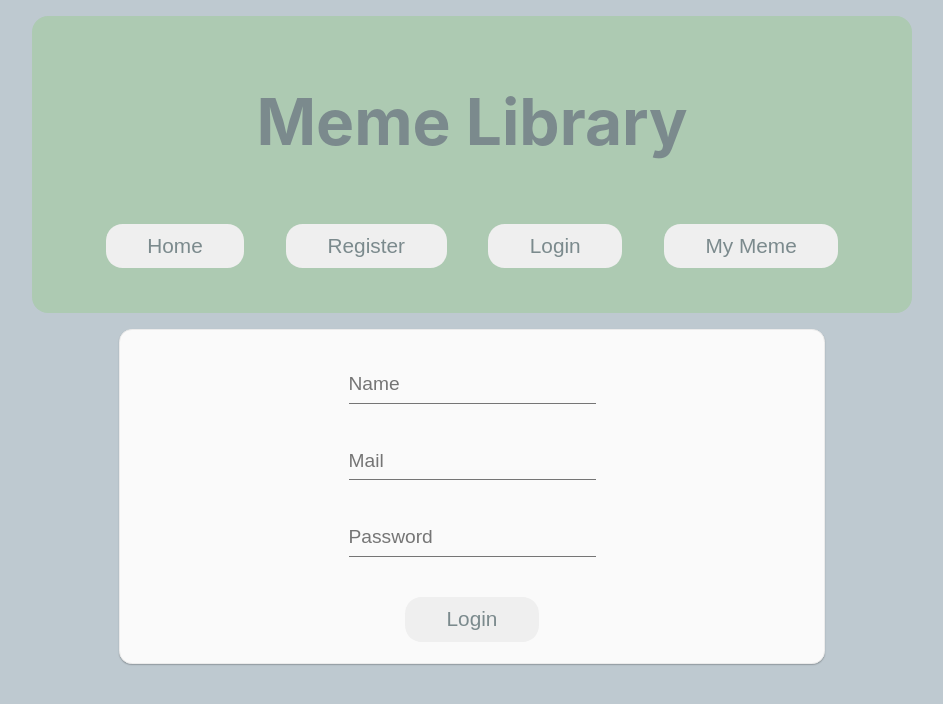
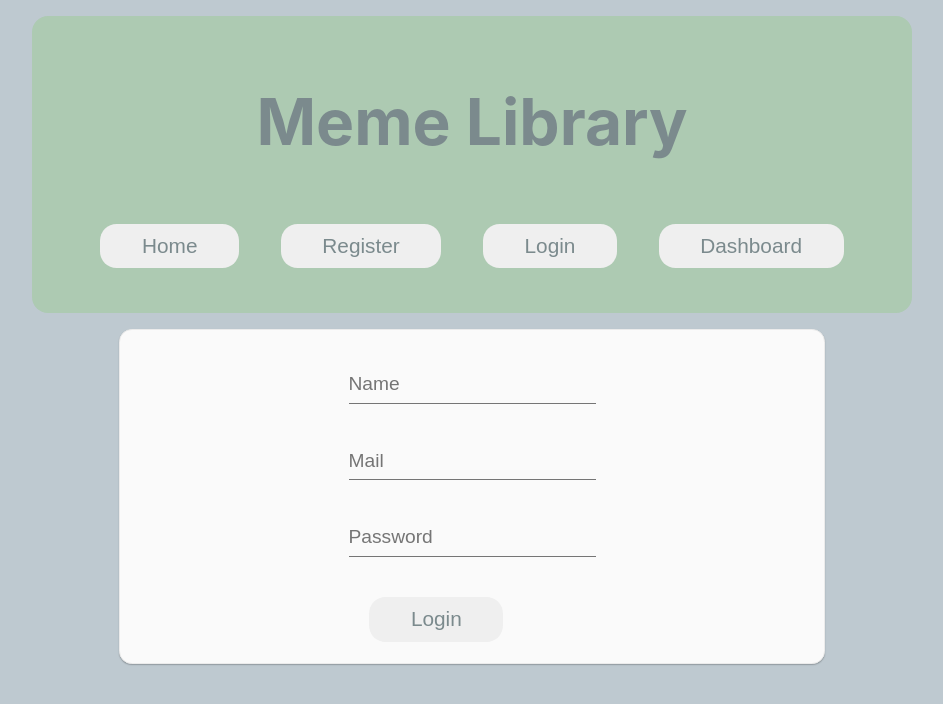
Before and after one commit to carinak6/MemeLibrary, a React (Create React App) app in the folder front/meme-library/: page /Register in a window 1280 px wide. Shown: the top 704 px of the page, without its empty margins (168-1111 px from the left). Built offline with nearby package versions, Linux system fonts and the light colour scheme; no server answers.

Commit message:
added register and backend communication

```diff
--- a/front/meme-library/src/components/displayMemeComponent.tsx
+++ b/front/meme-library/src/components/displayMemeComponent.tsx
@@ -9,14 +9,10 @@ type memeAPI = {
       original:
       {url:string}}
     }
-type tokenAuth = {
-  token:string,
-  setToken:string,
-}
+
 
 const DisplayMeme = () => {
   const [Memes, SetMemes] = useState<memeAPI[]>([]);
-    const [token, setToken] = useState<tokenAuth>();
 
 // `http://api.giphy.com/v1/gifs/trending?api_key=${process.env.REACT_APP_GIPHY_KEY}&limit=100`
 
@@ -48,3 +44,51 @@ type tokenAuth = {
 }
 
 export default DisplayMeme
+
+
+// import React, {useState, useEffect} from 'react';
+// import axios from 'axios'
+
+
+// type memeAPI = {
+//   id:string;
+//   name:string;
+//   url_image:string;
+//   array?: Array<string>
+//   }
+
+// const DisplayMeme = () => {
+//   const [Memes, SetMemes] = useState<memeAPI[]>([]);
+
+// // `http://api.giphy.com/v1/gifs/trending?api_key=${process.env.REACT_APP_GIPHY_KEY}&limit=100`
+
+// useEffect(() => {
+//   fetch("http://localhost:3500/api/allMemes/").then(x => x.json()
+//       .then(response => {
+//         console.log(response)
+//         SetMemes(response.results)
+//       }));
+// }, []);
+
+//   return (
+//   <div className="App">
+
+// <section className="Memes-container">
+
+//   <div className="Memes-img">
+
+//   {Memes.map(meme => {
+
+//     return  <img key={meme.id} src={meme.url_image} alt={meme.name}/>
+
+
+//     })
+//   }
+
+// </div>
+// </section>
+// </div>)
+
+// }
+
+// export default DisplayMeme
--- a/front/meme-library/src/components/loginComponent.tsx
+++ b/front/meme-library/src/components/loginComponent.tsx
@@ -11,29 +11,37 @@ type userLogin = {
 
 
 const LoginPage = () => {
+
     const [{mail, password}, SetLoginUser] = useState<userLogin>({
         mail: '',
         password: '',
 
     })
 
-    const  login = async () => {
-        await axios({
-            method: "POST",
-            data: {
-                userMail: mail,
-                userPassword: password,
+    async function login(e){
 
-            },
-            // withCredentials: true,
-            url: 'http://localhost:4000/login'
-        }).then((res) => console.log(res.data))
-        // SetLoginUser("")
+        e.preventDefault();
+        try {
+            //Ce sont les variables que mon back connait
+            const data = {
+                mail,
+                password
+            };
+
+            //Requete post au back qui sera changé pour le lien Azure
+            await axios.post("http://localhost:3500/api/login", data)
+
+        } catch (err) {
+            console.error(err)
+        }
+
     }
+
+
     return(
 
         <div className="formUser">
-
+        <form onSubmit={login}>
         <div className="group">
         <input className="log-input" type="mail" placeholder="Mail" name="mail" value={mail} onChange={(e) => SetLoginUser({
             mail: e.target.value,
@@ -49,86 +57,13 @@ const LoginPage = () => {
 
         })}/>
         </div>
+        <div>
+        <button className="user-btn" type="submit" onClick={login}>Login</button>
+        </div>
+        </form>
 
-        <button className="user-btn" type="submit" onClick={login}>Login</button>
         </div>
     )
 }
 
 export default LoginPage
-
-
-
-// import logo from './logo.svg';
-// import './App.css';
-// import { config } from './Config';
-// import { PublicClientApplication } from '@azure/msal-browser';
-// import { Component } from 'react';
-
-// class App extends Component {
-
-//   constructor(props) {
-//     super(props);
-//     this.state = {
-//       error: null,
-//       isAuthenticated: false,
-//       user: {}
-//     };
-//     this.login = this.login.bind(this)
-//     this.publicClientApplication = new PublicClientApplication({
-//       auth: {
-//         clientId: config.appId,
-//         redirectUri: config.redirectUri,
-//         authority:config.authority
-//       },
-//       cache: {
-//         cacheLocation: "sessionStorage",
-//         storeAuthStateInCookie: true
-//       }
-//     });
-//   }
-
-
-// async login() {
-//   try {
-//     await this.publicClientApplication.loginPopup(
-//       {
-//         scopes: config.scopes,
-//         prompt: "select_account"
-//       }
-//     );
-//     this.setState({isAuthenticated:true})
-//   }
-//   catch(err) {
-//     this.setState({
-//       isAuthenticated: false,
-//       user: {},
-//       error: err
-//     });
-//   }
-// }
-
-// logout() {
-//   this.publicClientApplication.logout()
-// }
-
-
-// render(){
-//   return (
-//     <div className="App">
-//       <header className="App-header">
-//         <img src={logo} className="App-logo" alt="logo" />
-//         {this.state.isAuthenticated ? <p>
-//           Successful logged in
-//           </p> :
-//           <p>
-//           <button onClick={() => this.login()}>Login in</button>
-//         </p>
-// }
-//       </header>
-//     </div>
-//   );
-// }
-// }
-
-// export default App;
--- a/front/meme-library/src/components/navbar.tsx
+++ b/front/meme-library/src/components/navbar.tsx
@@ -22,16 +22,12 @@ const Nav = ()=> {
         <Link to="/login"><button className="user-btn" id="Login">
             Login
         </button>
-        </Link>
-        <Link to="/dashboard"><button className="user-btn" id="dashboard">
-            My Meme
+    </Link>
+    <Link to="/dashboard"><button className="user-btn">
+        Dashboard
         </button>
     </Link>
 
-
-        {/* <button className="user-btn" id="login">
-            Login
-        </button> */}
     </div>
 
   </header>
--- a/front/meme-library/src/components/registerComponent.tsx
+++ b/front/meme-library/src/components/registerComponent.tsx
@@ -1,6 +1,6 @@
-import React, {FunctionComponent, useState, useEffect, HtmlHTMLAttributes } from 'react';
+import React, {useState} from 'react';
+import {Link } from 'react-router-dom';
 import axios from 'axios'
-import { url } from 'inspector';
 
 
 type userLogin = {
@@ -19,34 +19,41 @@ const RegisterPage = () => {
 
     })
 
-    const  login = async () => {
-        await axios({
-            method: "POST",
-            data: {
-                userMail: mail,
-                userPassword: password,
 
-            },
-            // withCredentials: true,
-            url: 'http://localhost:4000/login'
-        }).then((res) => console.log(res.data))
-        // SetLoginUser("")
+    async function submit(e){
+
+        e.preventDefault();
+        try {
+            //Ce sont les variables que mon back connait
+            const data = {
+                user,
+                mail,
+                password
+            };
+
+            //Requete post au back qui sera changé pour le lien Azure
+            await axios.post("http://localhost:3500/api/add/user", data)
+
+        } catch (err) {
+            console.error(err)
+        }
+
     }
+
     return(
 
         <div className="formUser">
-
+        <form method="post" onSubmit={submit}>
         <div className="group">
-        <input className="log-input" name="user" type="text" placeholder="Name" value={user} onChange={(e) => SetLoginUser({
+        <input className="log-input" name="name" type="text" placeholder="Name" value={user} onChange={(e) => SetLoginUser({
             user: e.target.value,
             mail,
             password,
-
         })}/>
         </div>
 
         <div className="group">
-        <input className="log-input" name="mail" type="mail" placeholder="Mail" value={mail} onChange={(e) => SetLoginUser({
+        <input className="log-input" name="email" type="mail" placeholder="Mail" value={mail} onChange={(e) => SetLoginUser({
             mail: e.target.value,
             password,
             user
@@ -54,15 +61,18 @@ const RegisterPage = () => {
         </div>
 
         <div className="group">
-        <input type="password" name="password" className="log-input" placeholder="Password" value={password}  onChange={(e) => SetLoginUser({
+        <input type="password" name="pwd" className="log-input" placeholder="Password" value={password}  onChange={(e) => SetLoginUser({
             password: e.target.value,
             mail,
             user
         })}/>
         </div>
+        <button className="user-btn" type="submit" > Login </button>
+        {/* <Link to="/dashboard"><button className="user-btn" type="submit" > Login</button></Link> */}
 
-        <button className="user-btn" type="submit" onClick={login}>Login</button>
+        </form>
         </div>
+
     )
 }
 
--- a/front/meme-library/tsconfig.json
+++ b/front/meme-library/tsconfig.json
@@ -10,7 +10,7 @@
     "skipLibCheck": true,
     "esModuleInterop": true,
     "allowSyntheticDefaultImports": true,
-    "strict": true,
+    "strict": false,
     "forceConsistentCasingInFileNames": true,
     "noFallthroughCasesInSwitch": true,
     "module": "esnext",
@@ -22,5 +22,4 @@
   },
   "include": [
     "src"
-, "server/server.js"  ]
-}
+  ]}
```
Also changed, not shown: 1 other file (tests, documents, lock files or other folders). Lines whose indentation alone changed are shown as unchanged.
